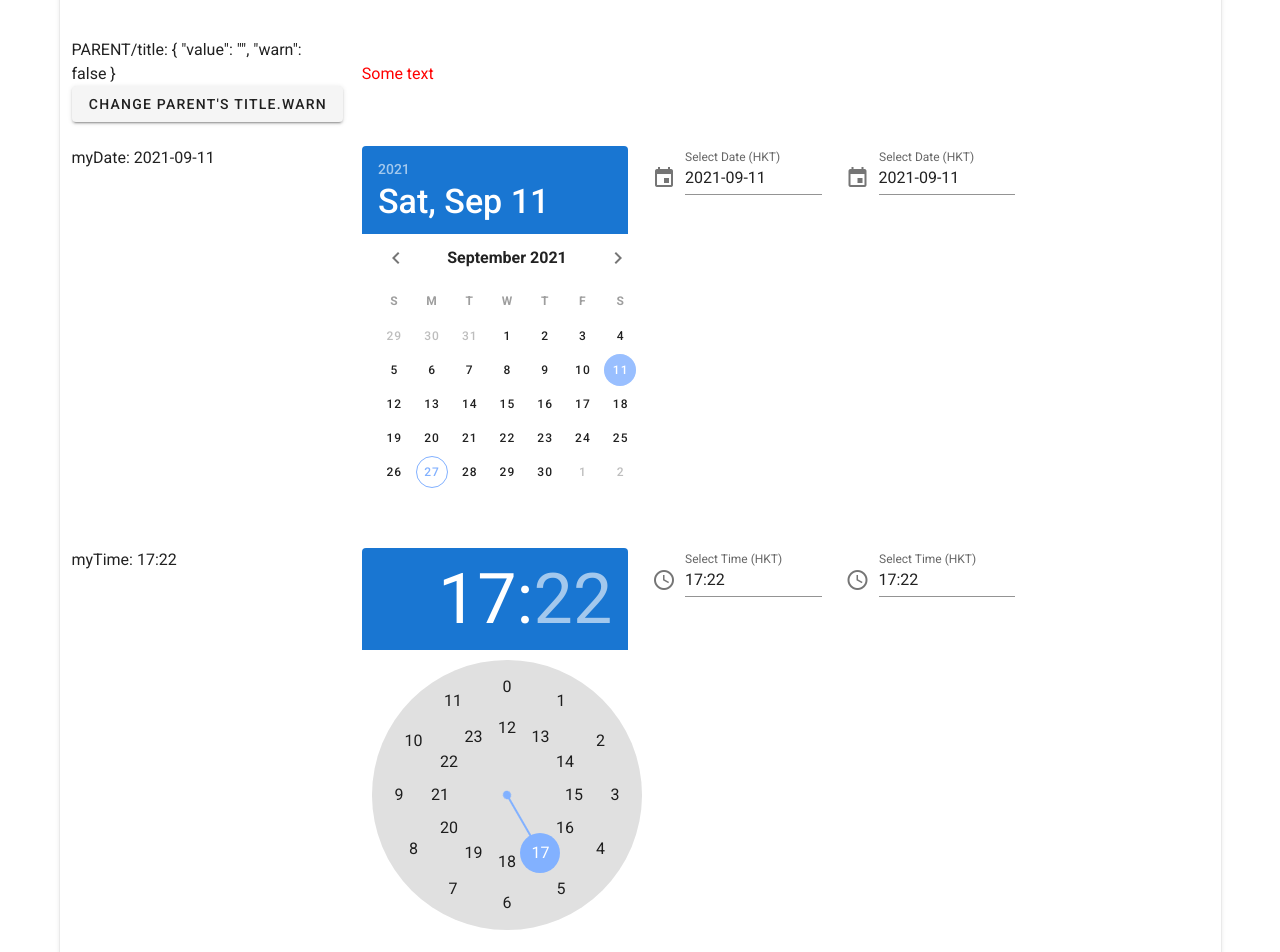
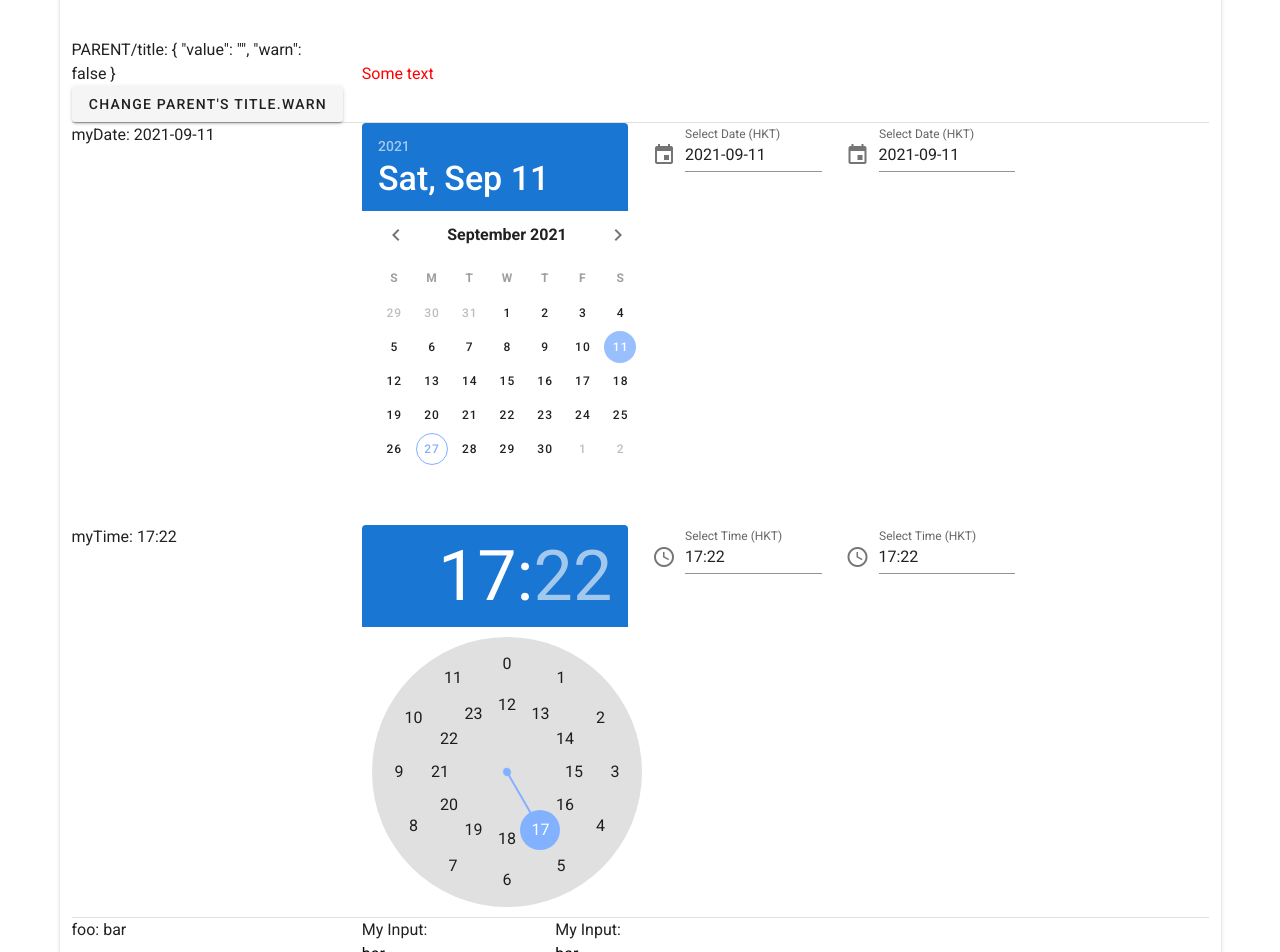
Before and after one commit to nonjosh/nuxt-vuetify-dev, a Nuxt app: page /binding in a window 1280 px wide. Shown: the part 220-1172 px from the top of the page. Built offline with nearby package versions, Linux system fonts and the light colour scheme.

Commit message:
add dividers in binding page

```diff
--- a/pages/binding.vue
+++ b/pages/binding.vue
@@ -29,6 +29,7 @@
           ><field ref="title" v-model="title.value" :warn="title.warn"
         /></v-col>
       </v-row>
+      <v-divider />
       <v-row>
         <v-col cols="12" lg="3">myDate: {{ myDate }}</v-col>
         <v-col cols="12" lg="3"> <my-date-picker v-model="myDate" /></v-col>
@@ -49,6 +50,7 @@
           <my-time-picker-dialog v-model="myTime"
         /></v-col>
       </v-row>
+      <v-divider />
       <v-row>
         <v-col cols="12" lg="3">foo: {{ foo }}</v-col>
         <v-col cols="12" lg="2"> <my-input v-model="foo"></my-input></v-col>
```
